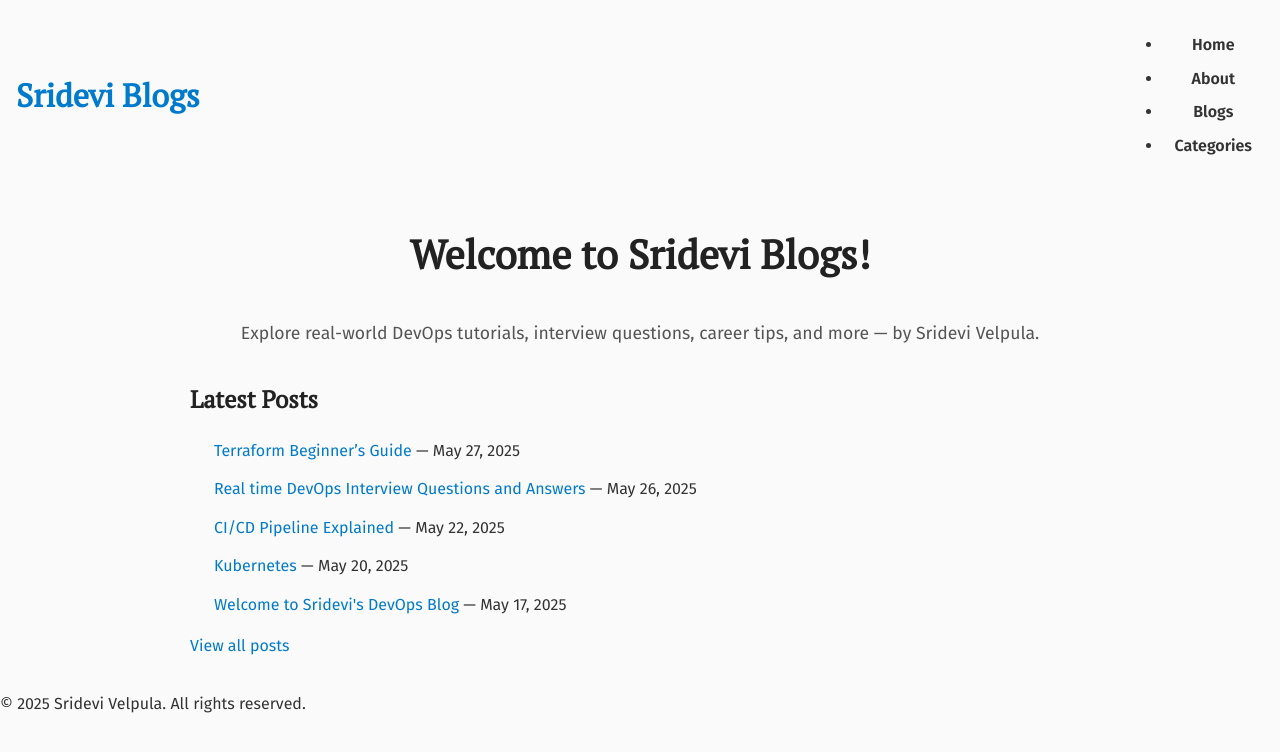
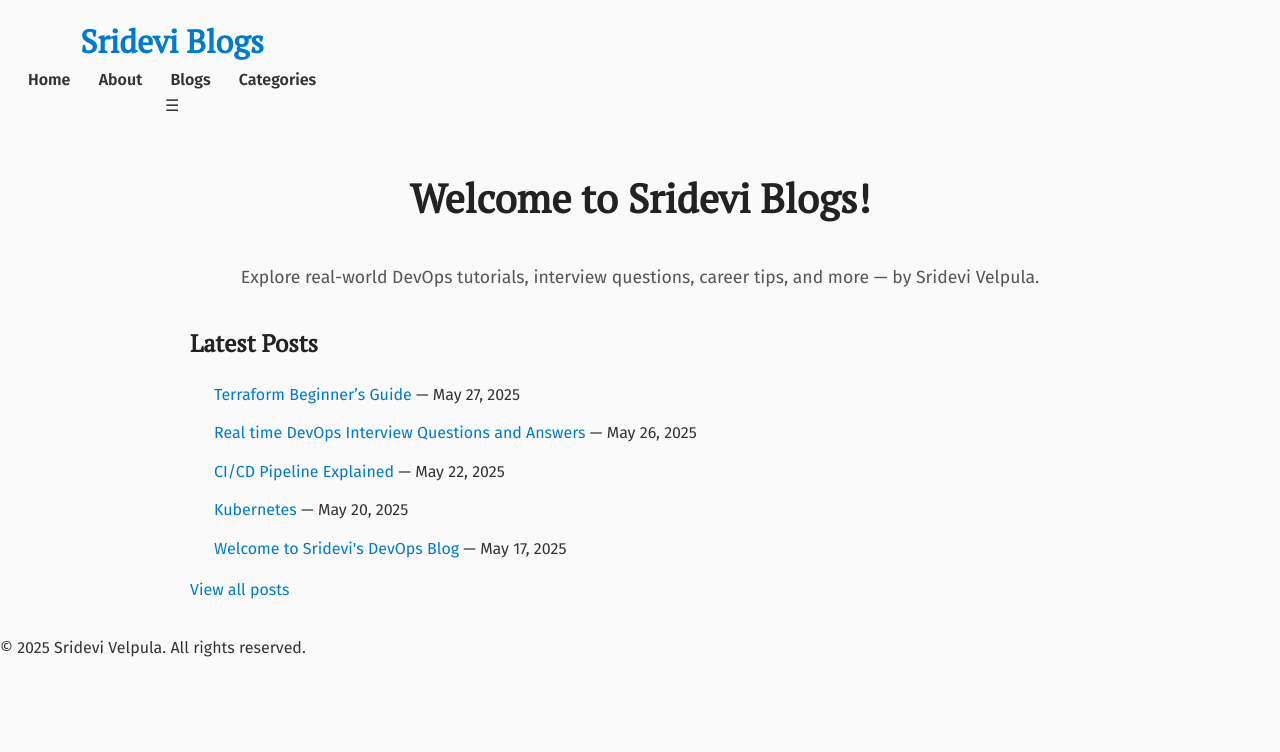
Before and after one commit to srideviblogs/srideviblogs.github.io, a Jekyll site: the page built from index.md, in a window 1280 px wide. Shown: the top 752 px of the page. Built offline with Jekyll 4.4.1, drawn with Linux system fonts in a browser that asks for light colours.

Commit message:
Update header.html

```diff
--- a/_includes/header.html
+++ b/_includes/header.html
@@ -1,10 +1,13 @@
 <header class="site-header">
-  <h1><a href="{{ site.baseurl }}/">{{ site.title }}</a></h1>
-  <nav class="site-nav">
-    <ul>
+  <div class="container">
+    <h1 class="site-title"><a href="{{ site.baseurl }}/">{{ site.title }}</a></h1>
+
+    <nav class="site-nav" id="site-nav">
       {% for item in site.nav %}
-        <li><a href="{{ site.baseurl }}{{ item.url }}">{{ item.title }}</a></li>
+        <a href="{{ site.baseurl }}{{ item.url }}">{{ item.title }}</a>
       {% endfor %}
-    </ul>
-  </nav>
+    </nav>
+
+    <div class="menu-toggle" onclick="toggleMenu()">☰</div>
+  </div>
 </header>
```
